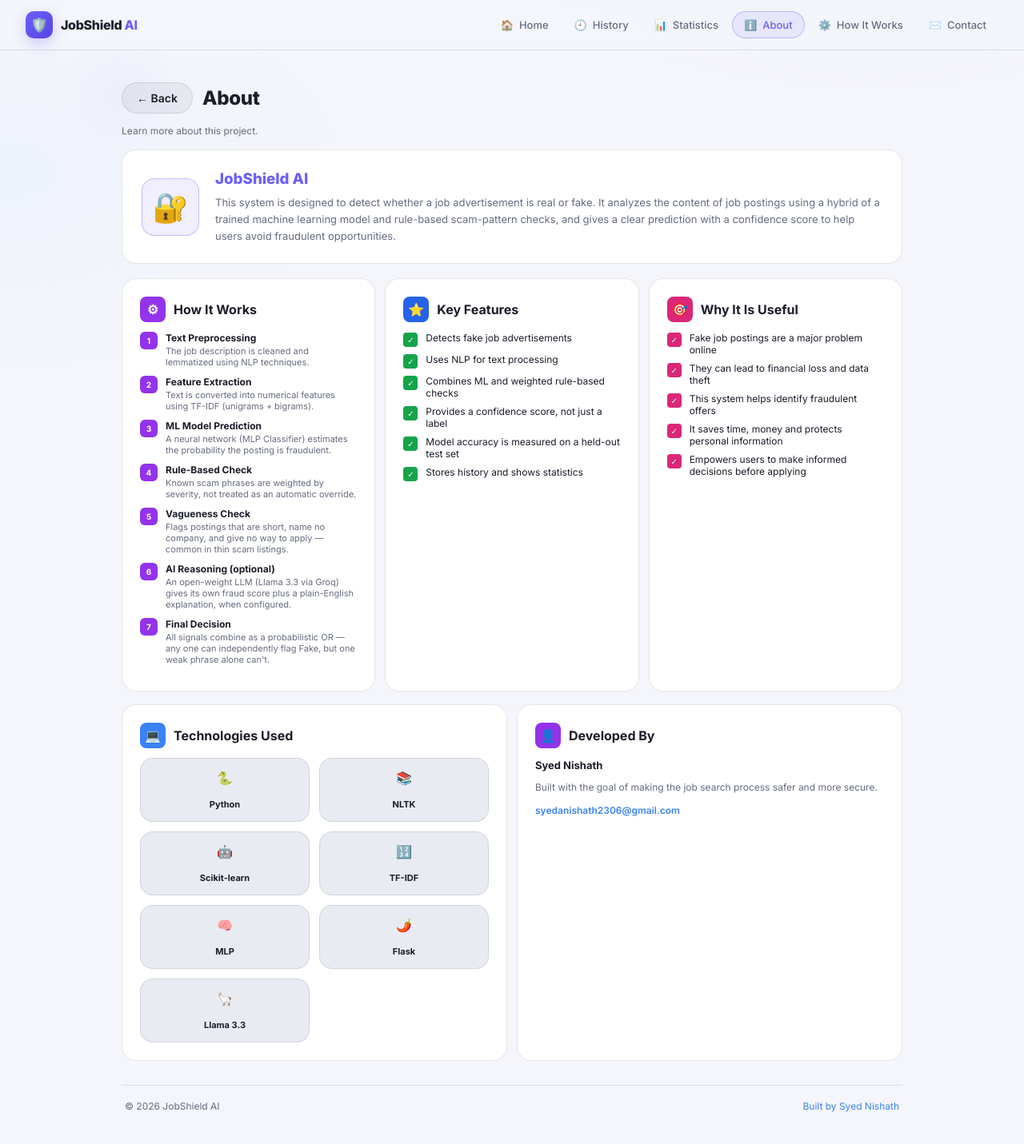
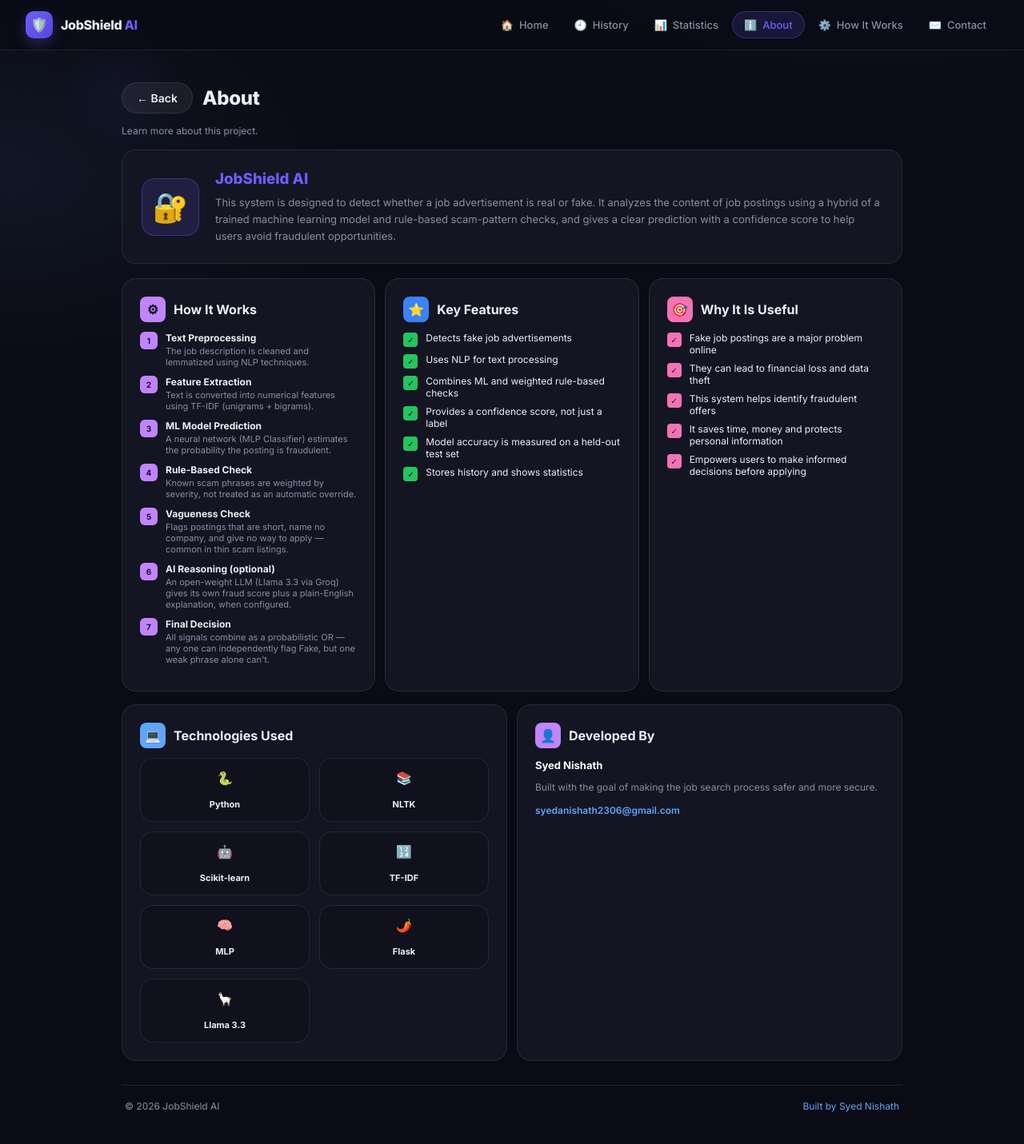
Before and after one commit to mdaqeel452learning-design/fake-job-detection, a Flask app: page /about in a window 1280 px wide. Shown: the whole page at 80% size. Run offline with Flask 3, Linux system fonts and the light colour scheme; parts of the project's set-up code (start-up, migrations or seed data) failed here and were passed over.

Commit message:
Revert to dark theme — light theme wasn't wanted after all
Restores the near-black indigo palette (bg #0a0b14) from before the
lightening requests, including the white-on-dark text/icon colors in
about.html, statistics.html's Chart.js labels, and the gauge canvas
in index.html that only made sense on a dark background.

Kept the one genuine bug fix from the light-theme pass that isn't
theme-specific: the toast background and topnav backdrop were still
using a leftover near-black-green tint from the original palette,
mismatched with the indigo card color - both now use the correct
indigo-tinted values.

```diff
--- a/static/style.css
+++ b/static/style.css
@@ -1,20 +1,20 @@
 :root {
-  --bg: #f5f6fb;
-  --text: #1b1d2b;
-  --card: #ffffff;
-  --card2: #e9ebf3;
-  --muted: #666b80;
+  --bg: #0a0b14;
+  --text: #eeeef5;
+  --card: #131522;
+  --card2: #10111c;
+  --muted: #8b8ea3;
   --accent: #6d5ef8;
   --accent-dark: #5646e0;
-  --accent-soft: rgba(109,94,248,0.10);
-  --blue: #2563eb;
-  --blue2: #3b82f6;
-  --red: #dc2626;
-  --green: #16a34a;
-  --purple: #9333ea;
-  --pink: #db2777;
-  --border: rgba(15,17,30,0.10);
-  --shadow: 0 10px 26px rgba(15,17,30,0.08);
+  --accent-soft: rgba(109,94,248,0.15);
+  --blue: #3b82f6;
+  --blue2: #60a5fa;
+  --red: #ef4444;
+  --green: #22c55e;
+  --purple: #c084fc;
+  --pink: #f472b6;
+  --border: rgba(255,255,255,0.09);
+  --shadow: 0 10px 30px rgba(0,0,0,0.35);
 }
 
 * { box-sizing: border-box; }
@@ -38,9 +38,9 @@ html { scroll-behavior: smooth; }
 body {
   margin: 0;
   background:
-    radial-gradient(120px 120px at 12% 8%, rgba(109,94,248,0.035), transparent 60%),
-    radial-gradient(1000px 520px at 85% -12%, rgba(109,94,248,0.08), transparent 55%),
-    radial-gradient(800px 460px at 0% 15%, rgba(96,165,250,0.05), transparent 55%),
+    radial-gradient(120px 120px at 12% 8%, rgba(109,94,248,0.05), transparent 60%),
+    radial-gradient(1000px 520px at 85% -12%, rgba(109,94,248,0.14), transparent 55%),
+    radial-gradient(800px 460px at 0% 15%, rgba(96,165,250,0.08), transparent 55%),
     var(--bg);
   color: var(--text);
   font-family: "Inter", "Segoe UI", Arial, sans-serif;
@@ -149,7 +149,7 @@ a { text-decoration: none; color: inherit; }
   justify-content: space-between;
   gap: 20px;
   padding: 14px 32px;
-  background: rgba(245,246,251,0.75);
+  background: rgba(10,11,20,0.75);
   backdrop-filter: blur(10px);
   -webkit-backdrop-filter: blur(10px);
   border-bottom: 1px solid var(--border);
@@ -334,7 +334,7 @@ a { text-decoration: none; color: inherit; }
   gap: 6px;
   padding: 10px 18px;
   border-radius: 999px;
-  background: rgba(15,17,30,0.05);
+  background: rgba(255,255,255,0.06);
   color: var(--text);
   border: 1px solid var(--border);
   cursor: pointer;
@@ -517,14 +517,14 @@ textarea.job-input:focus {
 
 .three-col { display: grid; grid-template-columns: repeat(3, 1fr); gap: 12px; margin-bottom: 16px; }
 .col-title { display: flex; align-items: center; gap: 10px; margin-bottom: 12px; font-weight: 700; }
-.col-title .badge { width: 32px; height: 32px; border-radius: 8px; display: flex; align-items: center; justify-content: center; font-size: 16px; color: #fff; }
+.col-title .badge { width: 32px; height: 32px; border-radius: 8px; display: flex; align-items: center; justify-content: center; font-size: 16px; color: #0c0d16; }
 .step-row { display: flex; gap: 10px; margin-bottom: 10px; }
-.step-num { width: 22px; height: 22px; border-radius: 6px; background: var(--purple); display: flex; align-items: center; justify-content: center; font-size: 10px; font-weight: 700; flex-shrink: 0; color: #fff; }
+.step-num { width: 22px; height: 22px; border-radius: 6px; background: var(--purple); display: flex; align-items: center; justify-content: center; font-size: 10px; font-weight: 700; flex-shrink: 0; color: #1a1030; }
 .step-row .step-title { font-size: 12px; font-weight: 700; margin: 0; }
 .step-row .step-desc { font-size: 11px; color: var(--muted); margin: 2px 0 0; }
 .feature-row, .benefit-row { display: flex; gap: 10px; align-items: flex-start; margin-bottom: 8px; font-size: 12px; }
-.check { width: 18px; height: 18px; border-radius: 4px; background: var(--green); display: flex; align-items: center; justify-content: center; font-size: 10px; flex-shrink: 0; margin-top: 1px; color: #fff; }
-.check.pink { background: var(--pink); color: #fff; }
+.check { width: 18px; height: 18px; border-radius: 4px; background: var(--green); display: flex; align-items: center; justify-content: center; font-size: 10px; flex-shrink: 0; margin-top: 1px; color: #0c0d16; }
+.check.pink { background: var(--pink); color: #3a0a22; }
 
 .metrics-note { font-size: 12px; color: var(--muted); margin-top: 6px; }
 
--- a/templates/about.html
+++ b/templates/about.html
@@ -64,7 +64,7 @@
   </div>
   <div class="card" style="margin-bottom:0;">
     <div class="col-title"><span class="badge" style="background:var(--purple)">👤</span> Developed By</div>
-    <p style="font-size:13px; font-weight:700; color: var(--text); margin-bottom:2px;">Syed Nishath</p>
+    <p style="font-size:13px; font-weight:700; color: #fff; margin-bottom:2px;">Syed Nishath</p>
     <p style="font-size:12px; color: var(--muted); margin-bottom:10px;">Built with the goal of making the job search process safer and more secure.</p>
     <a href="mailto:syedanishath2306@gmail.com" style="font-size:12px; color: var(--blue2); font-weight:600;">syedanishath2306@gmail.com</a>
   </div>
```
Also changed, not shown: other parts of static/style.css (+19 -19 lines), templates/index.html (+4 -4 lines), templates/statistics.html (+4 -4 lines).
